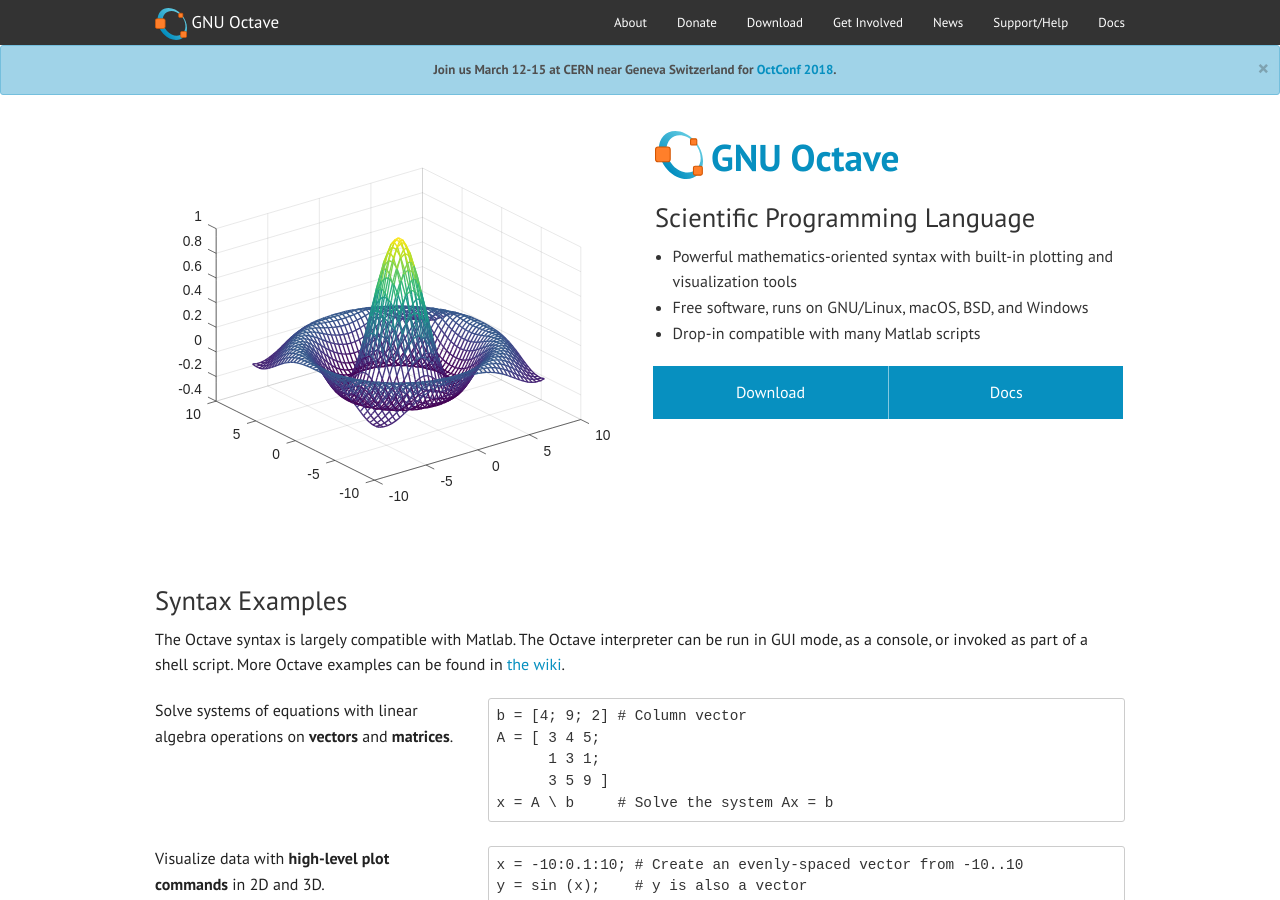
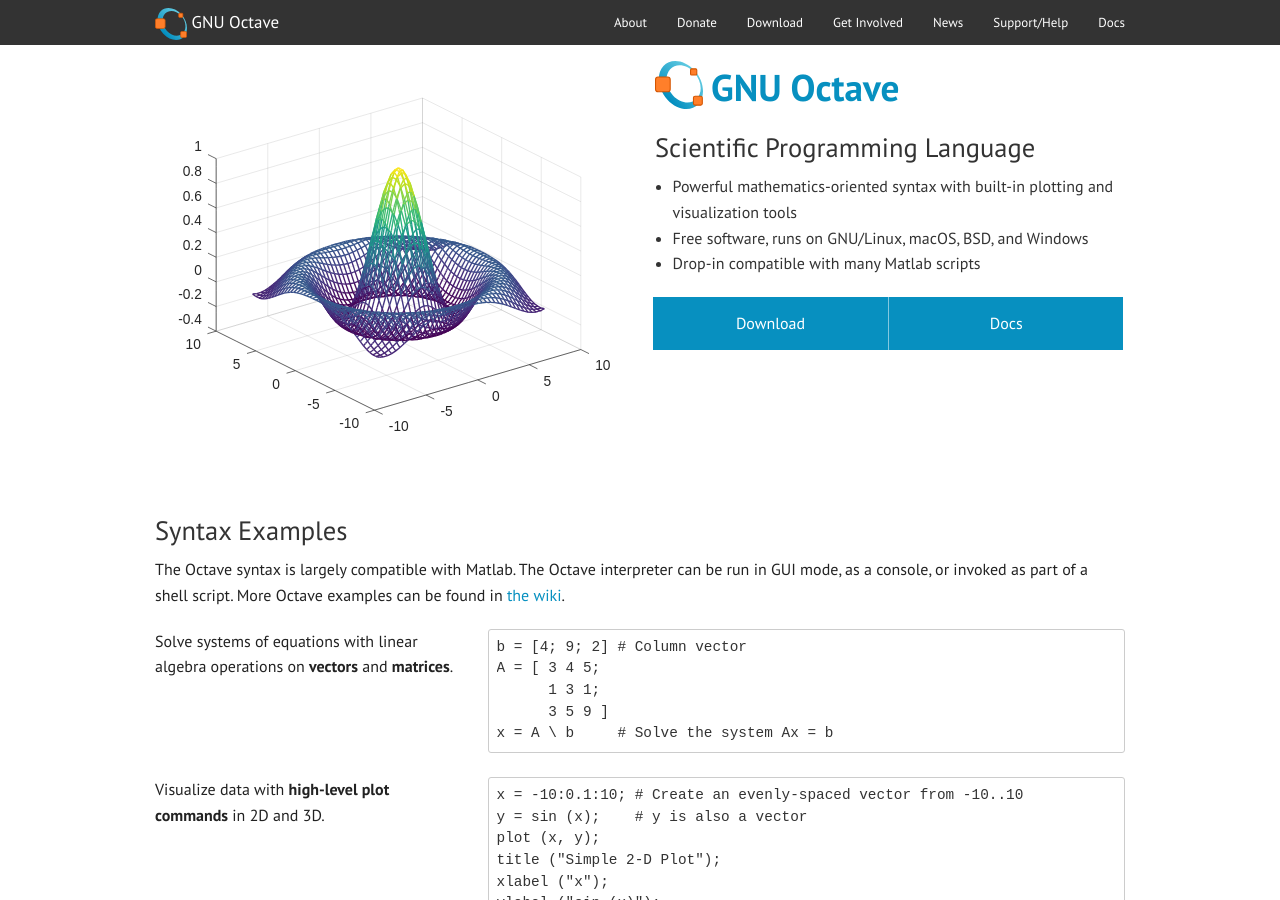
Before and after one commit to gnu-octave/gnu-octave.github.io, a Jekyll site: the page built from index.html, in a window 1280 px wide and 900 px high. Built offline with Jekyll 4.4.1, drawn with Linux system fonts in a browser that asks for light colours.

Commit message:
Revert announcement of OctConf 2018.

```diff
--- a/_includes/head.html
+++ b/_includes/head.html
@@ -21,7 +21,6 @@
   <script src="{{ "/js/vendor/modernizr.js" | relative_url }}"></script>
   <script src="{{ "/js/vendor/jquery.js" | relative_url }}"></script>
   <script src="{{ "/js/foundation/foundation.js" | relative_url }}"></script>
-  <script src="{{ "/js/foundation/foundation.alert.js" | relative_url }}"></script>
   <script src="{{ "/js/foundation/foundation.reveal.js" | relative_url }}"></script>
   <script src="{{ "/js/foundation/foundation.topbar.js" | relative_url }}"></script>
   <script src="{{ "/js/foundation/foundation.tab.js" | relative_url }}"></script>
--- a/_includes/header.html
+++ b/_includes/header.html
@@ -31,9 +31,3 @@
     </section>
   </nav>
 </div>
-
-<div data-alert class="alert-box info radius" style="font-weight:bold; text-align:center;">
-  Join us March 12-15 at CERN near Geneva Switzerland for
-  <a href="https://wiki.octave.org/OctConf_2018">OctConf 2018</a>.
-  <a href="#" class="close">&times;</a>
-</div>
```
